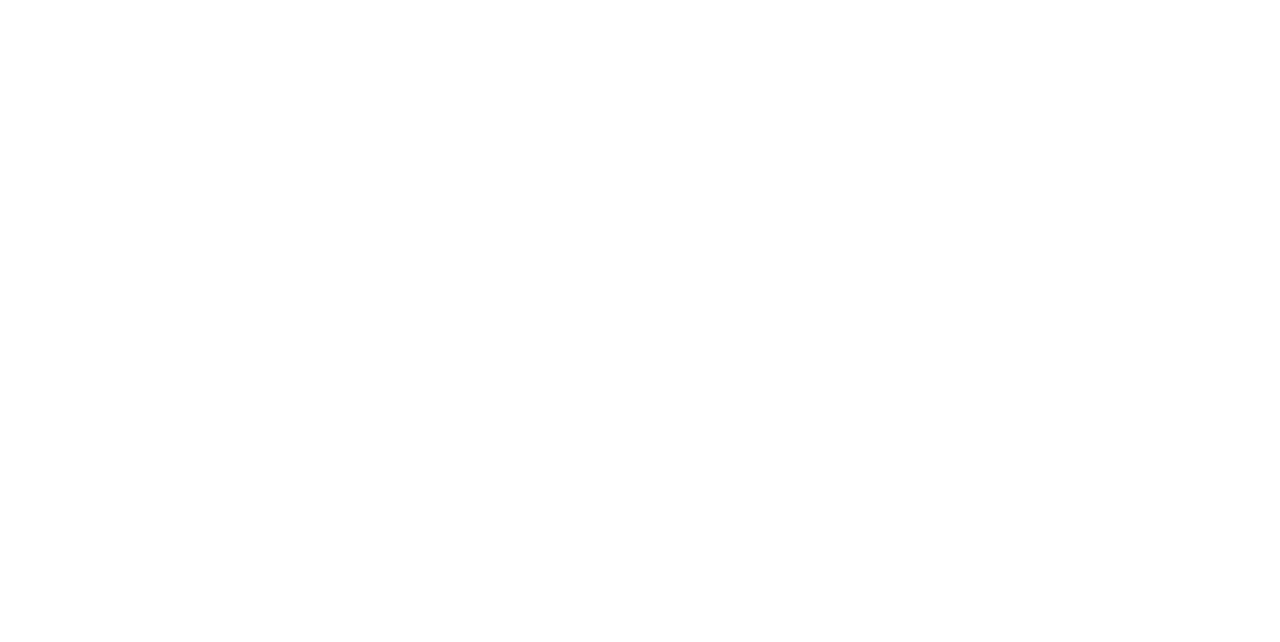
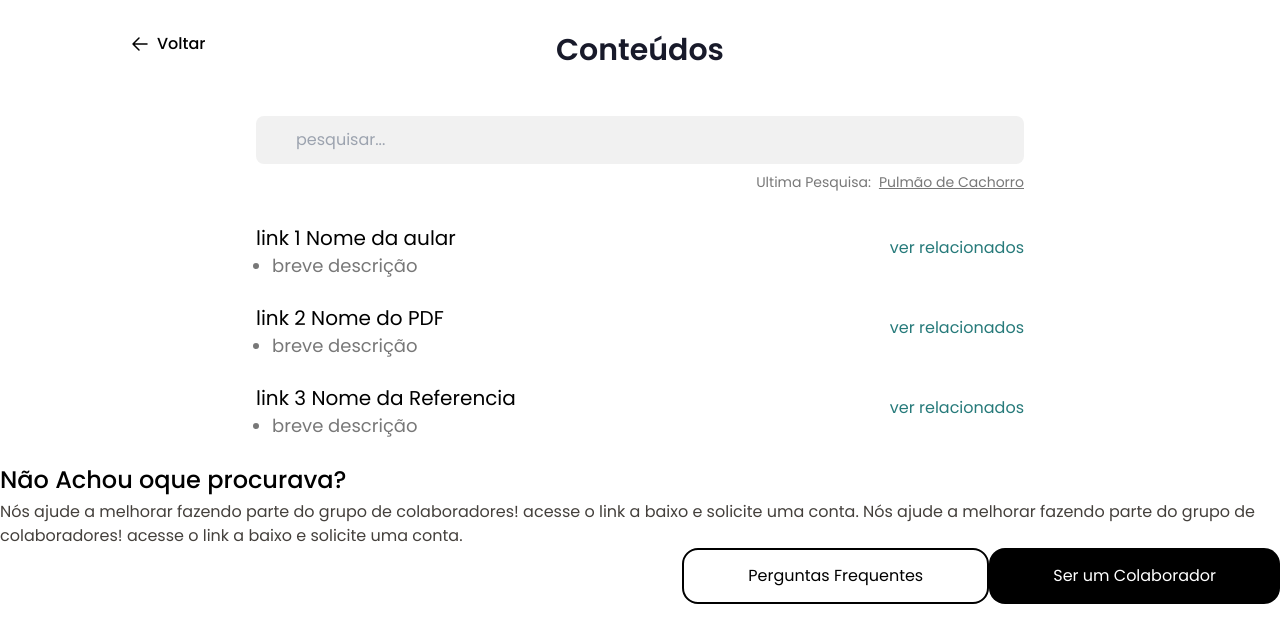
Before and after one commit to fabricadesoftware-ifc/fabricaHistologia_frontend, a Vue app: page /search in a window 1280 px wide. Before the commit this address had no page. Shown: the top 642 px of the page. Built offline with nearby package versions, Linux system fonts and the light colour scheme.

Commit message:
FEAT: Creating the search page

```diff
--- a/dev-dist/sw.js
+++ b/dev-dist/sw.js
@@ -82,7 +82,7 @@
     "revision": "3ca0b8505b4bec776b69afdba2768812"
   }, {
     "url": "index.html",
-    "revision": "0.he06i89ip28"
+    "revision": "0.vba5qs8mkj8"
   }], {});
   workbox.cleanupOutdatedCaches();
   workbox.registerRoute(new workbox.NavigationRoute(workbox.createHandlerBoundToURL("index.html"), {
--- a/src/components/index.js
+++ b/src/components/index.js
@@ -33,6 +33,7 @@
 import TitleGlobal from '@/components/portal/globals/TitleGlobal.vue';
 import HeaderPortal from '@/components/portal/globals/HeaderPortal.vue';
 import TopicsAdditionalInfo from '@/components/portal/globals/TopicsAdditionalInfo.vue';
+import SearchAddInfo from '@/components/portal/search/SearchAddInfo.vue'
 
 // post
 import CheckList from '@/components/portal/post/CheckList.vue';
@@ -52,6 +53,7 @@
   MediumCardDefault,
   NavbarHome,
   SearchBar,
+  SearchAddInfo,
   FooterComp,
   SearchButtonGlobal,
   SearchResults,
--- a/src/components/portal/globals/HeaderPortal.vue
+++ b/src/components/portal/globals/HeaderPortal.vue
@@ -7,6 +7,11 @@
         required: false,
         default: 'Sem título',
     },
+    size: {
+        type: String,
+        required: false,
+        default: 'text-4xl'
+    }
 })
 
 </script>
@@ -14,6 +19,6 @@
 <template>
     <ContainerGlobal class="pt-8 pb-12">
         <BackButton />
-        <TitleGlobal :content="props.title" position="justify-center" class="md:mt-16" />
+        <TitleGlobal :size="props.size" :content="props.title" position="justify-center" class="md:mt-16" />
     </ContainerGlobal>
 </template>
--- a/src/components/portal/globals/TitleGlobal.vue
+++ b/src/components/portal/globals/TitleGlobal.vue
@@ -6,7 +6,7 @@
     },
     'weight': {
         type: String,
-        default: 'font-bold'
+        default: 'font-semibold'
     },
     'content': {
         type: String,
--- /dev/null
+++ b/src/components/portal/search/SearchAddInfo.vue
@@ -0,0 +1,12 @@
+<script setup>
+import { BtnDefault, BtnStroke } from '@/components';
+</script>
+
+<template>
+       <h3 class="text-2xl font-medium font-poppins">Não Achou oque procurava?</h3>
+       <p class="text-stone-700 mt-1 font-normal font-poppins">Nós ajude a melhorar fazendo parte do grupo de colaboradores! acesse o link a baixo e solicite uma conta. Nós ajude a melhorar fazendo parte do grupo de colaboradores! acesse o link a baixo e solicite uma conta. </p>
+    <div class="flex justify-end">
+       <BtnStroke :text="'Perguntas Frequentes'" :border="'border-black'" :color="'text-black'" />
+       <BtnDefault :text="'Ser um Colaborador'" :color="'text-white'" :background="'bg-black'" />
+    </div>
+</template>
--- a/src/router/index.js
+++ b/src/router/index.js
@@ -59,6 +59,11 @@
       name: 'test-components',
       component: () => import('@/views/tests/ComponentsView.vue')
     },
+    {
+      path: '/search',
+      name: 'Search',
+      component: () => import('@/views/tests/SearchPage.vue')
+    },
   ]
 })
 
--- /dev/null
+++ b/src/views/tests/SearchPage.vue
@@ -0,0 +1,10 @@
+<script setup>
+import { HeaderPortal, SearchBar, SearchResults, SearchAddInfo } from '@/components';
+</script>
+
+<template>
+    <HeaderPortal size="text-3xl" title="Conteúdos" />
+    <SearchBar />
+    <SearchResults />
+    <SearchAddInfo />
+</template>
```
